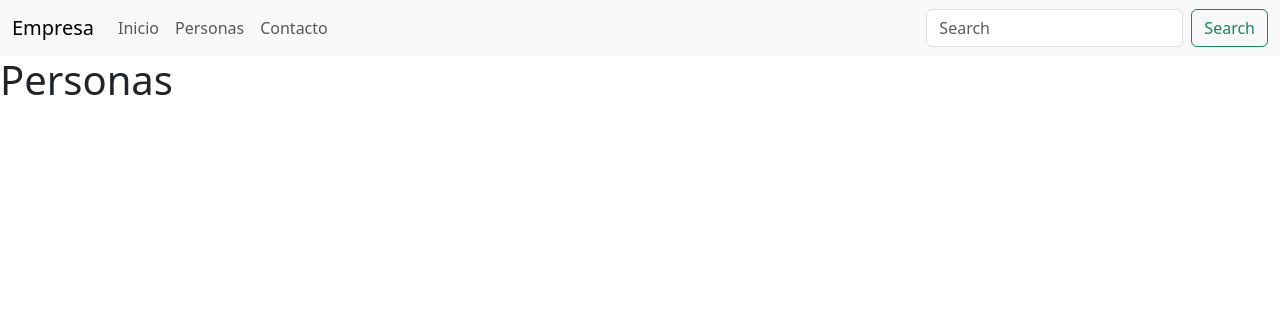
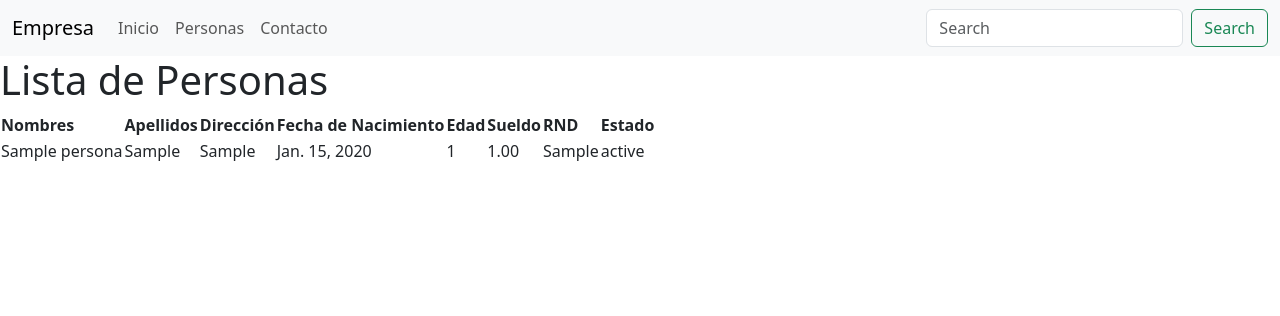
Before and after one commit to joanzeca/tbs_videoclub, a Django app: page /personas/ in a window 1280 px wide. Shown: the top 316 px of the page. Run offline with Django 4.2, Linux system fonts and the light colour scheme; tables that the repository leaves empty hold one stand-in row (values such as "Sample post").

Commit message:
Se agrego el listado de personas

```diff
--- a/videoclubapp/templates/personas.html
+++ b/videoclubapp/templates/personas.html
@@ -1,5 +1,33 @@
 {% extends "base.html" %}
 
 {% block content %}
-<h1>Personas</h1>
+<h1>Lista de Personas</h1>
+<table>
+    <thead>
+        <tr>
+            <th>Nombres</th>
+            <th>Apellidos</th>
+            <th>Dirección</th>
+            <th>Fecha de Nacimiento</th>
+            <th>Edad</th>
+            <th>Sueldo</th>
+            <th>RND</th>
+            <th>Estado</th>
+        </tr>
+    </thead>
+    <tbody>
+        {% for persona in personas %}
+        <tr>
+            <td>{{ persona.nombres }}</td>
+            <td>{{ persona.apellidos }}</td>
+            <td>{{ persona.direccion }}</td>
+            <td>{{ persona.fecha_de_nacimiento }}</td>
+            <td>{{ persona.edad }}</td>
+            <td>{{ persona.sueldo }}</td>
+            <td>{{ persona.rnd }}</td>
+            <td>{{ persona.estado }}</td>
+        </tr>
+        {% endfor %}
+    </tbody>
+</table>
 {% endblock %}
--- a/videoclubapp/views.py
+++ b/videoclubapp/views.py
@@ -1,4 +1,5 @@
 from django.shortcuts import render
+from .models import Persona
 
 # tarea ...
 def inicio(request):
@@ -13,4 +14,5 @@ def contacto(request):
     return render(request, "contacto.html")
 
 def personas(request):
-    return render(request, "personas.html")
+    personas = Persona.objects.all()
+    return render(request, "personas.html", {'personas': personas})
```
